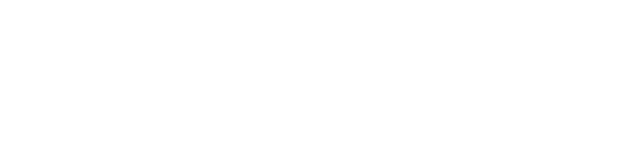
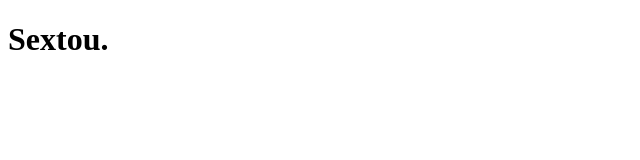
Before and after one commit to Dalken-Murakami/teste-de-estudo0GIT, a plain HTML site: page src/index.html in a window 1280 px wide. Shown: the whole page, without its empty margins (0-640 px from the left). Drawn offline with Linux system fonts and the light colour scheme.

Commit message:
criação do header no index.html

```diff
--- a/src/index.html
+++ b/src/index.html
@@ -7,6 +7,9 @@
     <title>Document</title>
 </head>
 <body>
+    <header>
+        <h1>Sextou.</h1>
+    </header>
 
 </body>
 </html>
```
